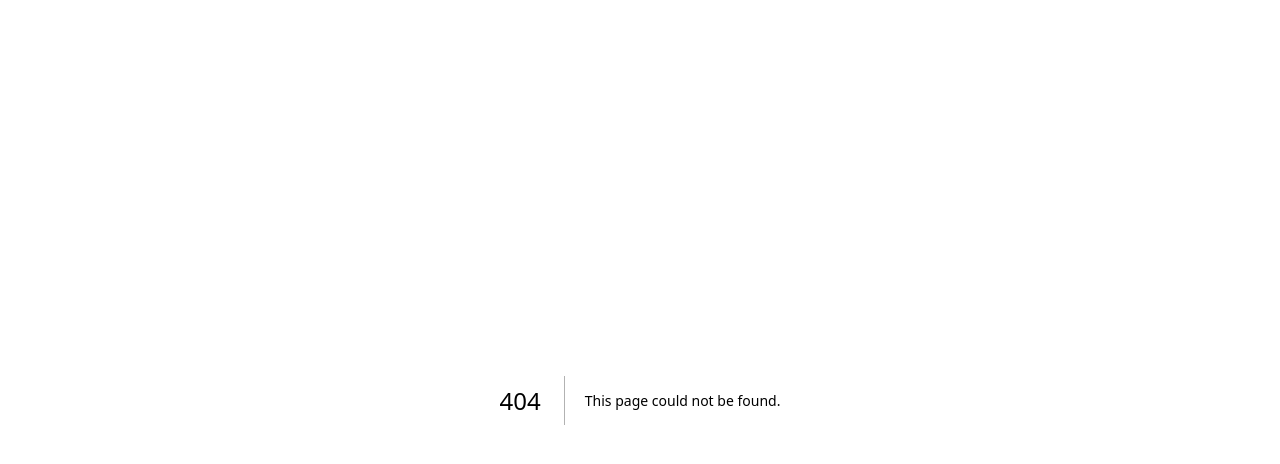
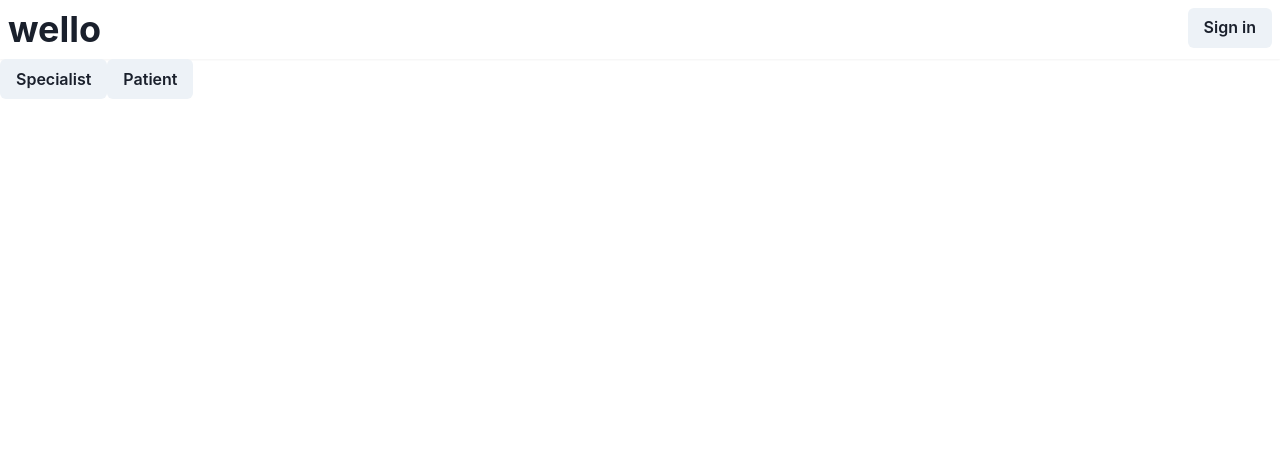
Before and after one commit to StipGod/wello, a Next.js app: page /usertypevalidation in a window 1280 px wide. Before the commit this address had no page. Shown: the top 464 px of the page. Built offline with nearby package versions, Linux system fonts and the light colour scheme; no server answers.

Commit message:
handleType

```diff
--- a/package.json
+++ b/package.json
@@ -16,6 +16,7 @@
     "@types/node": "18.13.0",
     "@types/react": "18.0.27",
     "@types/react-dom": "18.0.10",
+    "axios": "^1.3.3",
     "eslint": "8.33.0",
     "eslint-config-next": "13.1.6",
     "framer-motion": "^9.0.4",
--- a/src/components/header.tsx
+++ b/src/components/header.tsx
@@ -4,7 +4,7 @@ import { useSession, signIn, signOut } from "next-auth/react"
 
 export const Header = () => {
     const { data: session } = useSession();
-
+  // console.log(session);
     if (session) {
       return (
         <>
@@ -14,7 +14,7 @@ export const Header = () => {
             </Box>
             <Box display="flex" justifyContent="space-between" alignItems="center" width="30%">
                 <Text>signed in as {session?.user?.email}</Text>
-                <Button onClick={() => signOut()}>Sign out</Button>
+              <Button onClick={() => { signOut() }}>Sign out</Button>
             </Box>
         </Flex>
         </>
--- a/src/components/pageLayout.tsx
+++ b/src/components/pageLayout.tsx
@@ -6,7 +6,7 @@ import { Header } from './header'
 
 export const PageLayout = ({ children } : any) => {
   return (
-    <Flex>
+    <Flex direction={'column'}>
       <Header/>
       {children}
     </Flex>
--- /dev/null
+++ b/src/pages/api/createuser.ts
@@ -0,0 +1,13 @@
+
+// Next.js API route support: https://nextjs.org/docs/api-routes/introduction
+import type { NextApiRequest, NextApiResponse } from 'next'
+
+
+
+export default function handler(
+    req: NextApiRequest,
+    res: NextApiResponse
+) {
+    console.log(req.body);
+    res.status(200).json({ name: 'Funciona' })
+}
--- /dev/null
+++ b/src/pages/usertypevalidation.tsx
@@ -0,0 +1,36 @@
+import { Heading, Box, Button, Link } from '@chakra-ui/react'
+import { useSession, signIn, signOut } from "next-auth/react"
+import { InferGetServerSidePropsType } from 'next'
+
+// components
+import { PageLayout } from '../components/pageLayout'
+
+import clientPromise from '../../lib/mongodb'
+
+import axios from 'axios'
+
+
+export default function Usertypevalidation() {
+    const { data: session } = useSession();
+    const handleClick = async (type: boolean) => {
+        try {
+            const res = await axios.post("/api/createuser", {
+                "email": session?.user?.email,
+                "username": session?.user?.name,
+                "type": type ? "specialist" : "patient"
+            })
+            console.log(res);
+        } catch (e: any) {
+            console.log(e);
+        }
+    }
+    return (
+        <PageLayout>
+            <Box>
+                <Button onClick={() => { handleClick(true) }}><Link href='/specialist'>Specialist</Link></Button>
+                <Button onClick={() => { handleClick(false) }}><Link href='/patient'>Patient</Link></Button>
+            </Box>
+        </PageLayout >
+    )
+
+}
```
Also changed, not shown: src/pages/handleLogin.tsx (added, +21 -0 lines), src/pages/patient.tsx (added, +42 -0 lines), src/pages/specialist.tsx (added, +41 -0 lines), 1 other file (tests, documents, lock files or other folders).
